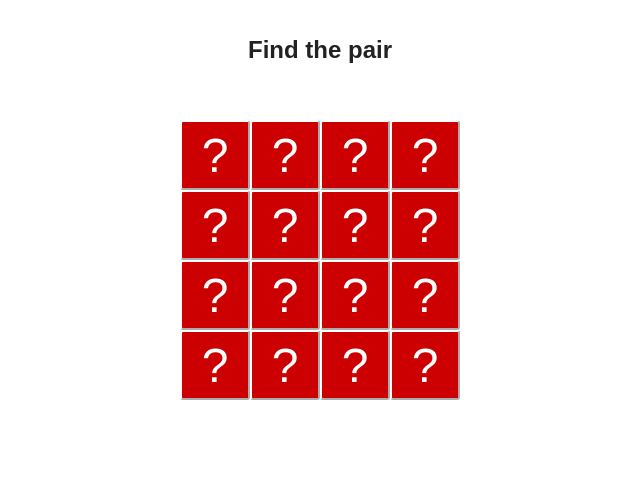
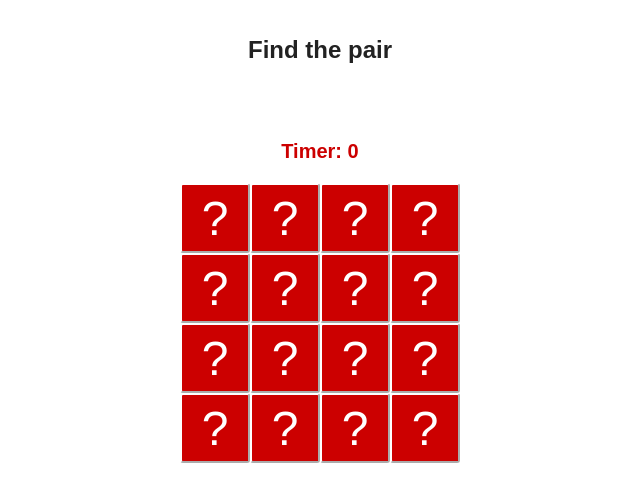
Before and after one commit to groundberry/react-find-the-pair, a React (Create React App) app: page / in a window 1280 px wide. Shown: the top 502 px of the page, without its empty margins (320-960 px from the left). Built offline with nearby package versions, Linux system fonts and the light colour scheme.

Commit message:
Create Timer component

```diff
--- a/src/App.jsx
+++ b/src/App.jsx
@@ -15,6 +15,7 @@ import {
 } from './utils/config';
 import Grid from './Grid';
 import Header from './Header';
+import Timer from './Timer';
 import './App.css';
 
 class App extends Component {
@@ -32,6 +33,8 @@ class App extends Component {
       discoveredCells: [],
       discoveredCellsCoordinates: [],
       winGame: false,
+      timeStart: null,
+      timeEnd: null,
     };
 
     this.handleClickUpdatePressedGrid = this.handleClickUpdatePressedGrid.bind(this);
@@ -50,10 +53,18 @@ class App extends Component {
       const newDiscoveredCellsCoordinates = cloneArray(prevState.discoveredCellsCoordinates);
       const numberOfCells = height * width;
       let isWinGame = false;
+      let start;
+      let end;
 
       newUpdatePressedGrid[row][col] = true;
       newDiscoveredCells.push(grid[row][col]);
       newDiscoveredCellsCoordinates.push([row, col]);
+
+      if (prevState.timeStart === null) {
+        start = Date.now();
+      } else {
+        start = prevState.timeStart;
+      }
 
       for (let i = newDiscoveredCells.length - 1; i >= 0; i -= 2) {
         if (newDiscoveredCells.length > 1 &&
@@ -67,6 +78,9 @@ class App extends Component {
 
       if (newDiscoveredCells.length === numberOfCells) {
         isWinGame = true;
+        end = Date.now();
+      } else {
+        end = null;
       }
 
       return {
@@ -74,6 +88,8 @@ class App extends Component {
         discoveredCells: newDiscoveredCells,
         discoveredCellsCoordinates: newDiscoveredCellsCoordinates,
         winGame: isWinGame,
+        timeStart: start,
+        timeEnd: end,
       };
     });
   }
@@ -109,6 +125,8 @@ class App extends Component {
       grid,
       pressedGrid,
       winGame,
+      timeStart,
+      timeEnd,
     } = this.state;
 
     return (
@@ -118,6 +136,10 @@ class App extends Component {
         </header>
         <Header
           winGame={winGame}
+        />
+        <Timer
+          timeStart={timeStart}
+          timeEnd={timeEnd}
         />
         <Grid
           level={level}
--- /dev/null
+++ b/src/Timer.css
@@ -0,0 +1,9 @@
+.Timer {
+  color: #c00;
+  padding: 20px;
+}
+
+.Timer--header {
+  display: inline;
+  font-size: 1.25em;
+}
--- /dev/null
+++ b/src/Timer.jsx
@@ -0,0 +1,43 @@
+import React, { Component } from 'react';
+import PropTypes from 'prop-types';
+import './Timer.css';
+
+class Timer extends Component {
+  componentDidMount() {
+    setInterval(() => {
+      this.forceUpdate();
+    }, 1000);
+  }
+
+  render() {
+    const { timeStart, timeEnd } = this.props;
+    const currentTime = Date.now();
+    let time = 0;
+
+    if (timeStart !== null) {
+      time = Math.round((currentTime - timeStart) / 1000);
+    }
+
+    if (timeEnd !== null) {
+      time = Math.round((timeEnd - timeStart) / 1000);
+    }
+
+    return (
+      <div className="Timer">
+        <h1 className="Timer--header">Timer: {time}</h1>
+      </div>
+    );
+  }
+}
+
+Timer.propTypes = {
+  timeStart: PropTypes.number,
+  timeEnd: PropTypes.number,
+};
+
+Timer.defaultProps = {
+  timeStart: 0,
+  timeEnd: PropTypes.number,
+};
+
+export default Timer;
```
Also changed, not shown: 1 other file (tests, documents, lock files or other folders).
